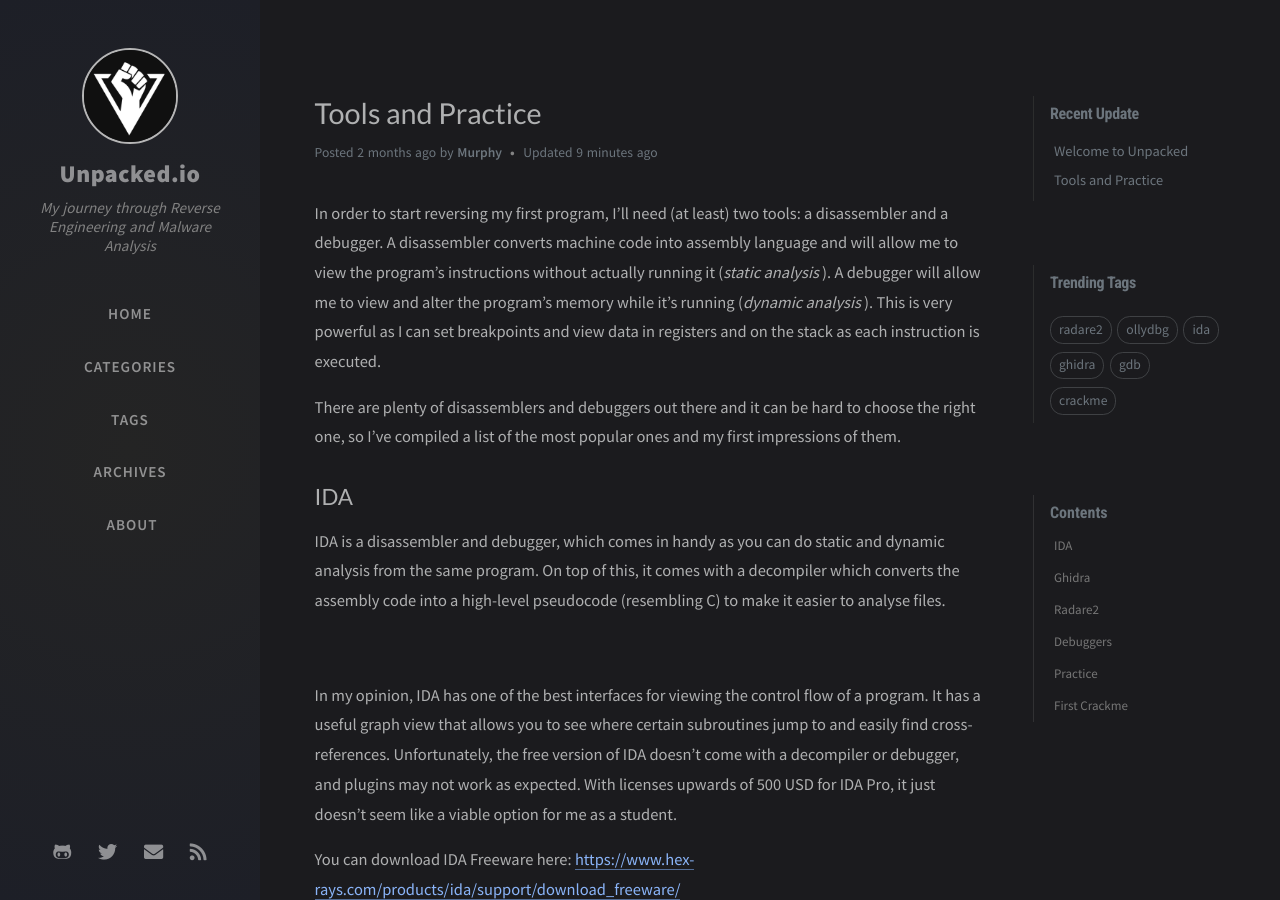
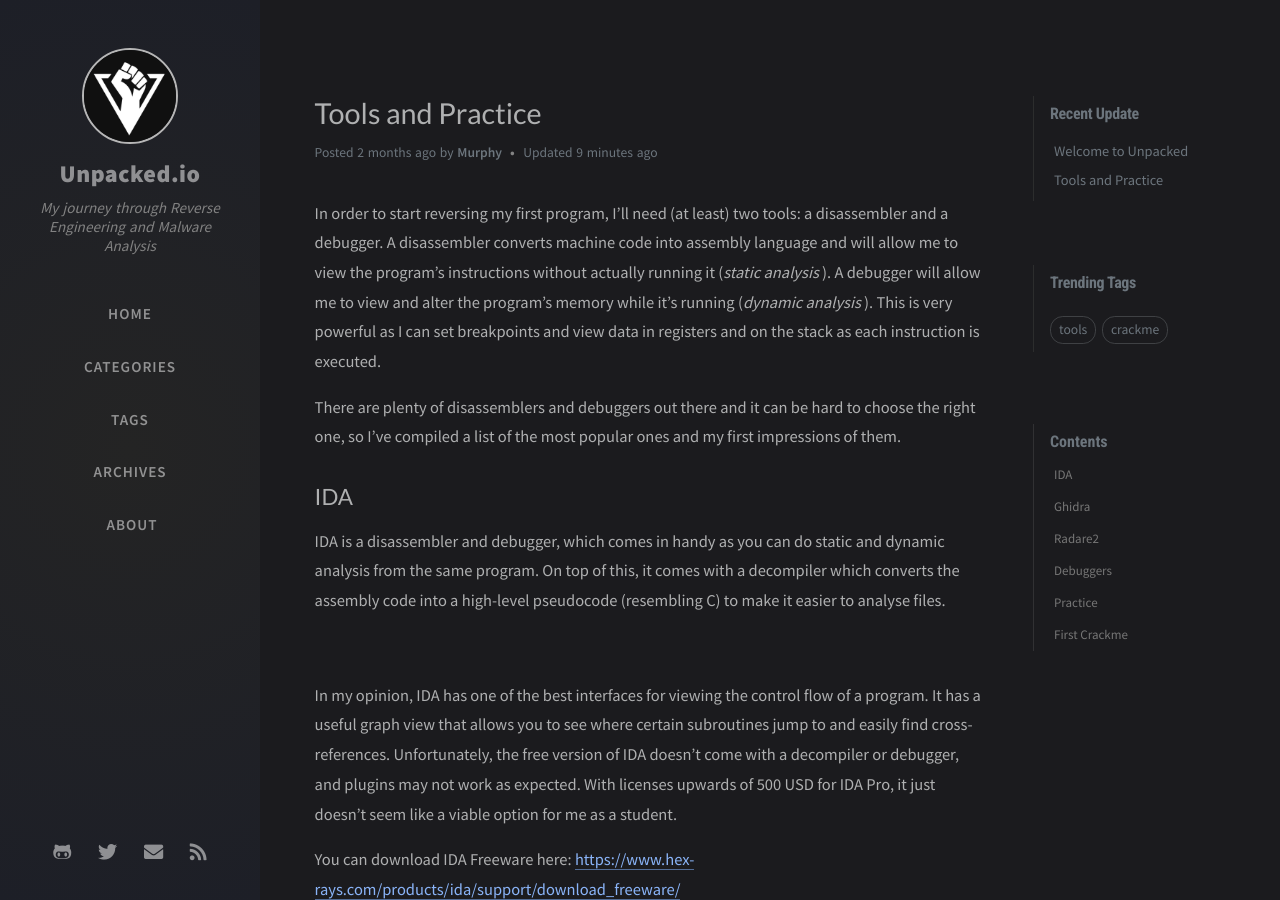
Before and after one commit to fork-bombed/fork-bombed.github.io, a Jekyll site: the page built from _posts/2020-05-13-tools-and-practice.md, in a window 1280 px wide and 900 px high. Built offline with Jekyll 4.4.1, drawn with Linux system fonts in a browser that asks for light colours; nearby versions of some CDN libraries; comment, search, counter and statistics services are not loaded; some of the changed text lies outside the part shown.

Commit message:
Updated tags

```diff
--- a/_posts/2020-05-13-tools-and-practice.md
+++ b/_posts/2020-05-13-tools-and-practice.md
@@ -3,7 +3,7 @@ title: Tools and Practice
 author: Murphy
 date: 2020-05-13 09:00:00 +0100
 categories: [Reverse Engineering]
-tags: [ghidra, radare2, gdb, ida, ollydbg, crackme]
+tags: [tools, crackme]
 ---
 
 In order to start reversing my first program, I'll need (at least) two tools: a disassembler and a debugger. A disassembler converts machine code into assembly language and will allow me to view the program's instructions without actually running it (*static analysis*). A debugger will allow me to view and alter the program's memory while it's running (*dynamic analysis*). This is very powerful as I can set breakpoints and view data in registers and on the stack as each instruction is executed.
```
